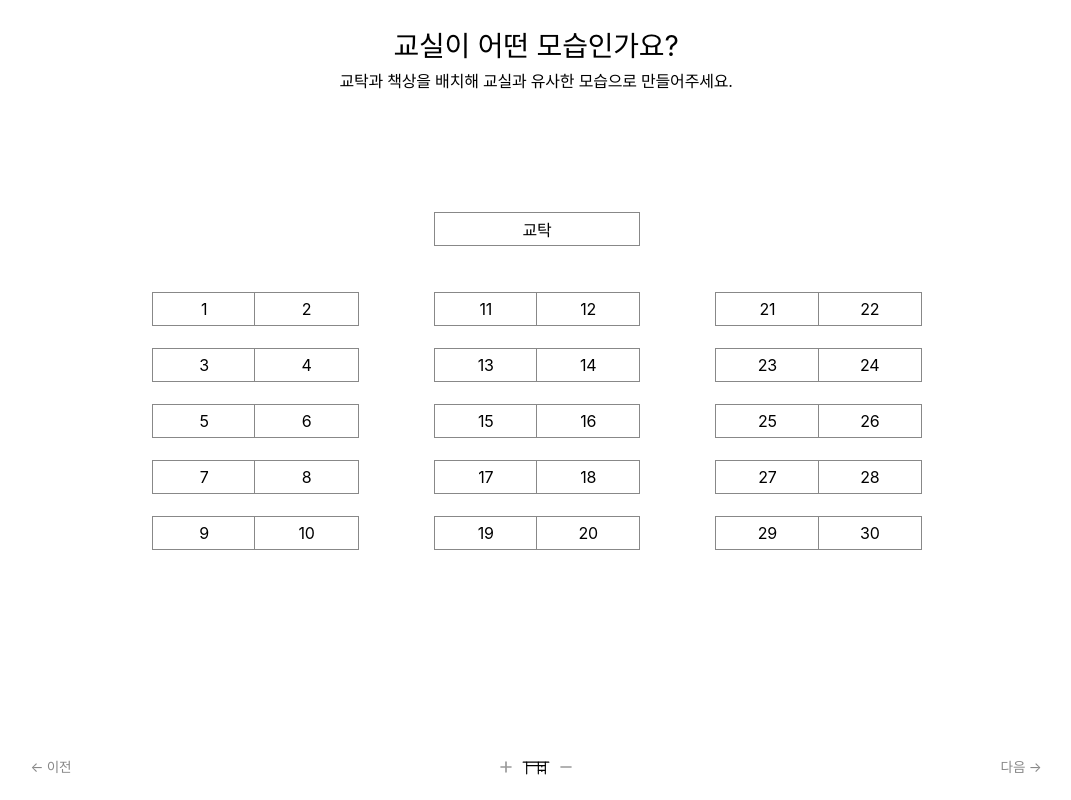
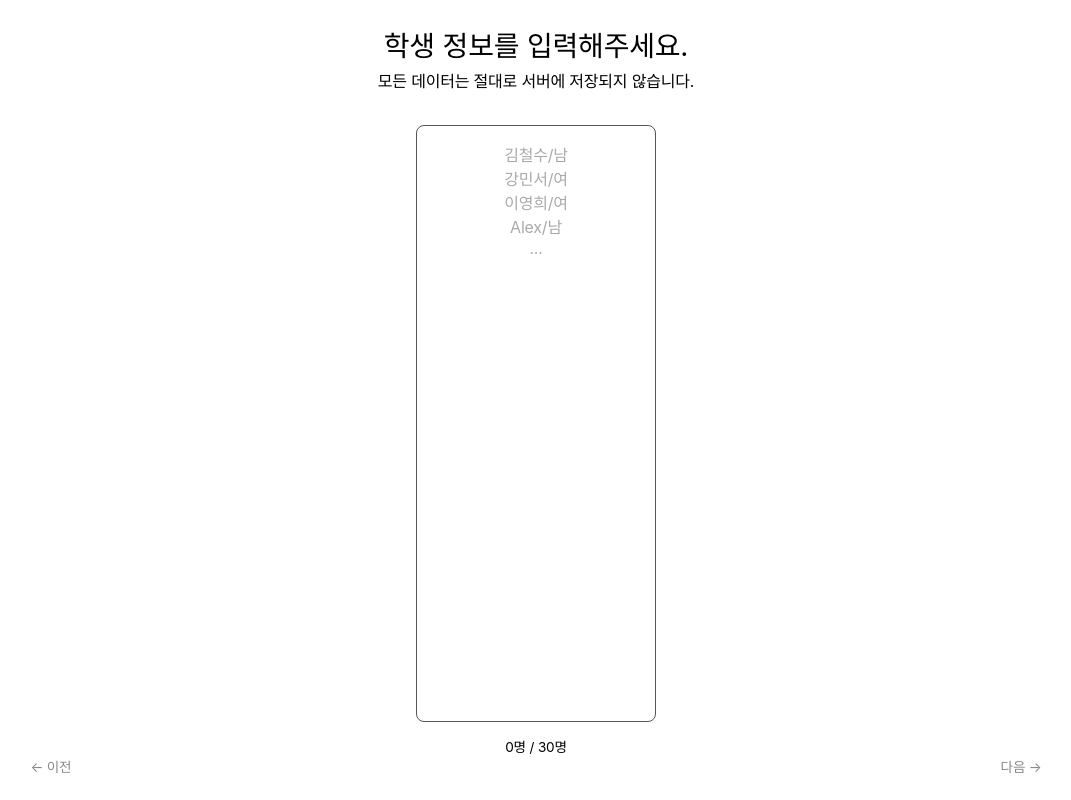
Before and after one commit to HyeokjinKang/seat-stealer-public, a SvelteKit app in the folder web/seat-stealer-admin/: page /setup in a window 1280 px wide. Both pictures are taken after a click on the button "다음 →". Shown: the whole page, without its empty margins (104-1175 px from the left). Built offline with nearby package versions, Linux system fonts and the light colour scheme; a web font is replaced by a local one.

Commit message:
feat: 컨피그 완성

```diff
--- a/web/seat-stealer-admin/src/routes/setup/+page.svelte
+++ b/web/seat-stealer-admin/src/routes/setup/+page.svelte
@@ -1,6 +1,8 @@
 <script lang="ts">
 	import { goto } from '$app/navigation';
 	import Seat from './seat.svelte';
+	import Student from './student.svelte';
+	import Final from './final.svelte';
 
 	let config: Config = {
 		seat: [
@@ -160,24 +162,61 @@
 				x: 62,
 				y: 53
 			}
-		]
+		],
+		student: []
 	};
 
-	let title = '교실이 어떤 모습인가요?';
-	let subtitle = '교탁과 책상을 배치해 교실과 유사한 모습으로 만들어주세요.';
+	let nextText = '다음 →';
+
+	const title = ['교실이 어떤 모습인가요?', '학생 정보를 입력해주세요.', '설정이 완료되었어요.'];
+	const subtitle = [
+		'교탁과 책상을 배치해 교실과 유사한 모습으로 만들어주세요.',
+		'모든 데이터는 절대로 서버에 저장되지 않습니다.',
+		'설정 데이터를 저장하여 잘 보관해주세요.'
+	];
+
+	let screen = 0;
+
+	const back = () => {
+		if (screen == 0) {
+			goto('/');
+		} else {
+			if (screen == 2) nextText = '다음 →';
+			screen--;
+		}
+	};
+
+	const next = () => {
+		if (screen == 1) {
+			if (config.seat.length - 1 != config.student.length)
+				return alert('학생 수와 자리 수가 일치하지 않습니다.');
+			nextText = '저장 & 설정 종료';
+		}
+		if (screen == 2) {
+			const a = document.createElement('a');
+			const file = new Blob([JSON.stringify(config)], { type: 'application/json' });
+			a.href = URL.createObjectURL(file);
+			a.download = `자리배치설정파일-${new Date().toLocaleDateString('ko-kr')}json`;
+			a.click();
+			return goto('/');
+		}
+		screen++;
+	};
 </script>
 
 <div id="app">
-	<h1>{title}</h1>
-	<h3>{subtitle}</h3>
-	<Seat {config} />
+	<h1>{title[screen]}</h1>
+	<h3>{subtitle[screen]}</h3>
+	{#if screen == 0}
+		<Seat {config} />
+	{:else if screen == 1}
+		<Student {config} />
+	{:else if screen == 2}
+		<Final {config} />
+	{/if}
 	<div id="buttonsContainer">
-		<button
-			on:click={() => {
-				goto('/');
-			}}>← 이전</button
-		>
-		<button>다음 →</button>
+		<button on:click={back}>← 이전</button>
+		<button on:click={next}>{nextText}</button>
 	</div>
 </div>
 
--- /dev/null
+++ b/web/seat-stealer-admin/src/routes/setup/final.svelte
@@ -0,0 +1,36 @@
+<script lang="ts">
+	import { onMount } from 'svelte';
+
+	export let config: Config;
+	let w = 0;
+	let m = 0;
+	onMount(() => {
+		for (let data of config.student) {
+			if (data.gender == '남') m++;
+			else w++;
+		}
+	});
+</script>
+
+<div id="container">
+	<span>데이터 생성 일시 : {new Date().toLocaleDateString('ko-kr')}</span>
+	<span>총 학생 수 : {config.seat.length - 1}</span>
+	<span>남학생 : {m}</span>
+	<span>여학생 : {w}</span>
+</div>
+
+<style>
+	span {
+		font-size: 1.7vh;
+		margin-top: 1em;
+	}
+
+	#container {
+		display: flex;
+		flex-direction: column;
+		align-items: center;
+		justify-content: center;
+		width: 100%;
+		height: 100%;
+	}
+</style>
--- /dev/null
+++ b/web/seat-stealer-admin/src/routes/setup/student.svelte
@@ -0,0 +1,76 @@
+<script lang="ts">
+	import { onMount } from 'svelte';
+
+	export let config: Config;
+	let text = '';
+	let studentNum = config.seat.length - 1;
+	let nowNum = 0;
+
+	const parseData = () => {
+		let output: Student[] = [];
+		try {
+			let dataArray = text.split('\n');
+			for (let data of dataArray) {
+				if (data == '') continue;
+				let splitArray = data.split('/');
+				if (splitArray.length < 2) throw new Error('Wrong data');
+				if (splitArray[0] == '' || (splitArray[1] != '남' && splitArray[1] != '여'))
+					throw new Error('empty data');
+				output.push({
+					name: splitArray[0],
+					gender: splitArray[1]
+				});
+			}
+		} catch (e) {
+			console.log('ignoring..');
+		}
+		config.student = output;
+		nowNum = output.length;
+	};
+
+	onMount(() => {
+		for (let data of config.student) text += `${data.name}/${data.gender}\n`;
+		nowNum = config.student.length;
+	});
+</script>
+
+<div id="container">
+	<textarea
+		bind:value={text}
+		on:input={parseData}
+		placeholder="김철수/남&#13;강민서/여&#13;이영희/여&#13;Alex/남&#13;..."
+	></textarea>
+	<span>{nowNum}명 / {studentNum}명</span>
+</div>
+
+<style>
+	textarea {
+		resize: none;
+		width: 15em;
+		height: 90%;
+		box-sizing: border-box;
+		border: 1px solid #555555;
+		border-radius: 0.5em;
+		font-size: 2vh;
+		padding: 2vh 1vw;
+		text-align: center;
+	}
+
+	textarea::placeholder {
+		color: #aaa;
+	}
+
+	span {
+		font-size: 1.7vh;
+		margin-top: 1em;
+	}
+
+	#container {
+		display: flex;
+		flex-direction: column;
+		align-items: center;
+		justify-content: flex-end;
+		width: 100%;
+		height: 100%;
+	}
+</style>
```
